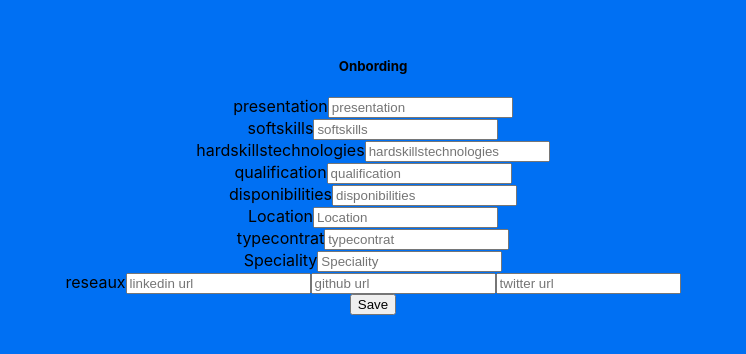
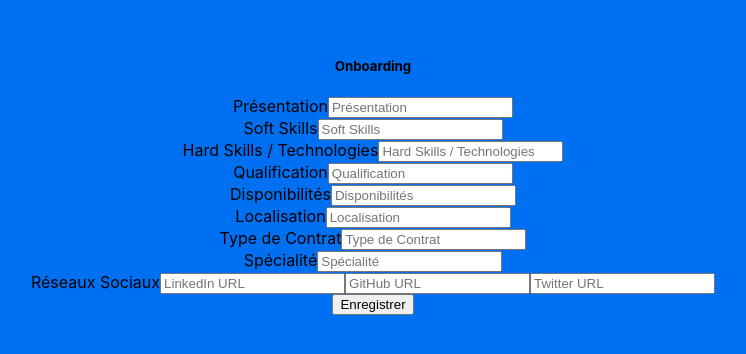
Before and after one commit to YasmineBounouar/give-a-chance-Frontend, a Next.js app: page /Onbording in a window 1280 px wide. Shown: the part 1565-1919 px from the top of the page, without its empty margins (267-1013 px from the left). Built offline with nearby package versions, Linux system fonts and the light colour scheme.

Commit message:
mise en place des commentaires

```diff
--- a/components/DevForm.js
+++ b/components/DevForm.js
@@ -1,9 +1,9 @@
 import React, { useState } from 'react'
 import styles from '../styles/DevForm.module.css'
 
-
 function DevForm() {
-    const [presentation, setPresentation] = useState('')
+    // Déclaration des états pour stocker les valeurs des champs du formulaire
+    const [presentation, setPresentation] = useState('');
     const [softskills, setSoftskills] = useState('');
     const [hardskillstechnologies, setHardskillstechnologies] = useState('');
     const [qualification, setQualification] = useState('');
@@ -16,105 +16,112 @@ function DevForm() {
     const [twitter, setTwitter] = useState('');
     const [error, setError] = useState(false);
 
+    // Fonction exécutée lors de la soumission du formulaire
     const handleSubmit = (e) => {
-        e.preventDefault();
-        console.log(e);
+        e.preventDefault(); // Empêche le rechargement de la page
 
+        // Vérification que tous les champs obligatoires sont remplis
         if (presentation === '' || softskills === '' || hardskillstechnologies === '' || qualification === '' || disponibilities === '' || typecontrat === '' || Location === '' || Speciality === '') {
             setError(true);
-            return
+            return;
         }
 
+        // Envoi des données au backend via une requête PUT
         fetch('http://localhost:3000/update/Dev/:id', {
             method: 'PUT',
             headers: {
                 'Content-Type': 'application/json'
             },
             body: JSON.stringify({
-                presentation: presentation,
-                softskills: softskills,
-                hardskillstechnologies: hardskillstechnologies,
-                qualification: qualification,
-                disponibilities: disponibilities,
-                typecontrat: typecontrat,
-                Location: Location,
-                Speciality: Speciality,
-                linkedin: linkedin,
-                github: github,
-                twitter: twitter
+                presentation,
+                softskills,
+                hardskillstechnologies,
+                qualification,
+                disponibilities,
+                typecontrat,
+                Location,
+                Speciality,
+                linkedin,
+                github,
+                twitter
             })
-
         })
         .then((response) => response.json())
         .then((data) => {
-                console.log(data.updatedProfil);
-
+            console.log(data.updatedProfil); // Affiche la réponse du serveur dans la console
         })
         .catch((error) => {
-                console.error('Error:', error);
-            })
+            console.error('Error:', error); // Capture les erreurs en cas de problème
+        });
+    }
 
-    }
     return (
-        <form className={styles.form}>
-            <h5>Onbording</h5>
+        <form className={styles.form}>  {/* Début du formulaire */}
+            <h5>Onboarding</h5>
 
-
-            <div className={styles.presentation} >
-                <label className={styles.text}>presentation</label>
-                <input className={styles.input} onChange={(e) => { setPresentation(e.target.value) }} value={presentation} type='text' name='presentation' placeholder='presentation' required></input>
+            {/* Champ de saisie pour la présentation */}
+            <div className={styles.presentation}>
+                <label className={styles.text}>Présentation</label>
+                <input className={styles.input} onChange={(e) => setPresentation(e.target.value)} value={presentation} type='text' name='presentation' placeholder='Présentation' required />
             </div>
 
+            {/* Champ de saisie pour les soft skills */}
             <div className={styles.softskills}>
-                <label className={styles.text2}>softskills</label>
-                <input className={styles.input2} onChange={(e) => { setSoftskills(e.target.value) }} value={softskills} type='text' name='softskills' placeholder='softskills' required></input>
+                <label className={styles.text2}>Soft Skills</label>
+                <input className={styles.input2} onChange={(e) => setSoftskills(e.target.value)} value={softskills} type='text' name='softskills' placeholder='Soft Skills' required />
             </div>
 
+            {/* Champ de saisie pour les hard skills et technologies */}
             <div className={styles.hardskillstechnologies}>
-                <label>hardskillstechnologies</label>
-                <input onChange={(e) => { setHardskillstechnologies(e.target.value) }} value={hardskillstechnologies} type='text' name='hardskillstechnologies' placeholder='hardskillstechnologies' required></input>
+                <label>Hard Skills / Technologies</label>
+                <input onChange={(e) => setHardskillstechnologies(e.target.value)} value={hardskillstechnologies} type='text' name='hardskillstechnologies' placeholder='Hard Skills / Technologies' required />
             </div>
 
+            {/* Champ de saisie pour la qualification */}
             <div className={styles.qualification}>
-                <label>qualification</label>
-                <input onChange={(e) => { setQualification(e.target.value) }} value={qualification} type='text' name='qualification' placeholder='qualification' required></input>
+                <label>Qualification</label>
+                <input onChange={(e) => setQualification(e.target.value)} value={qualification} type='text' name='qualification' placeholder='Qualification' required />
             </div>
 
+            {/* Champ de saisie pour les disponibilités */}
             <div className={styles.disponibilities}>
-                <label>disponibilities</label>
-                <input onChange={(e) => { setDisponibilities(e.target.value) }} value={disponibilities} type='text' name='disponibilities' placeholder='disponibilities' required></input>
+                <label>Disponibilités</label>
+                <input onChange={(e) => setDisponibilities(e.target.value)} value={disponibilities} type='text' name='disponibilities' placeholder='Disponibilités' required />
             </div>
 
+            {/* Champ de saisie pour la localisation */}
             <div className={styles.Location}>
-                <label>Location</label>
-                <input onChange={(e) => { setLocation(e.target.value) }} value={Location} type='text' name='location' placeholder='Location' required></input>
+                <label>Localisation</label>
+                <input onChange={(e) => setLocation(e.target.value)} value={Location} type='text' name='location' placeholder='Localisation' required />
             </div>
 
+            {/* Champ de saisie pour le type de contrat souhaité */}
             <div className={styles.typecontrat}>
-                <label>typecontrat</label>
-                <input onChange={(e) => { setTypecontrat(e.target.value) }} value={typecontrat} type='text' name='typecontrat' placeholder='typecontrat' required></input>
+                <label>Type de Contrat</label>
+                <input onChange={(e) => setTypecontrat(e.target.value)} value={typecontrat} type='text' name='typecontrat' placeholder='Type de Contrat' required />
             </div>
 
+            {/* Champ de saisie pour la spécialité */}
             <div className={styles.Speciality}>
-                <label>Speciality</label>
-                <input onChange={(e) => { setSpeciality(e.target.value) }} value={Speciality} type='text' name='speciality' placeholder='Speciality' required></input>
+                <label>Spécialité</label>
+                <input onChange={(e) => setSpeciality(e.target.value)} value={Speciality} type='text' name='speciality' placeholder='Spécialité' required />
             </div>
 
+            {/* Champs pour les liens vers les réseaux sociaux */}
             <div className={styles.reseaux}>
-                <label>reseaux</label>
-
-                <input onChange={(e) => { setLinkedin(e.target.value) }} value={linkedin} type='text' name='linkedin' placeholder='linkedin url' required></input>
-                <input onChange={(e) => { setGithub(e.target.value) }} value={github} type='text' name='github' placeholder='github url' required></input>
-                <input onChange={(e) => { setTwitter(e.target.value) }} value={twitter} type='text' name='twitter' placeholder='twitter url' required></input>
+                <label>Réseaux Sociaux</label>
+                <input onChange={(e) => setLinkedin(e.target.value)} value={linkedin} type='text' name='linkedin' placeholder='LinkedIn URL' />
+                <input onChange={(e) => setGithub(e.target.value)} value={github} type='text' name='github' placeholder='GitHub URL' />
+                <input onChange={(e) => setTwitter(e.target.value)} value={twitter} type='text' name='twitter' placeholder='Twitter URL' />
             </div>
 
+            {/* Message d'erreur si un champ est manquant */}
             {error && <p style={{ color: 'red' }}>Veuillez remplir tous les champs</p>}
-            <button onClick={(e) => { handleSubmit(e) }} type='Save'>Save</button>
 
+            {/* Bouton de soumission du formulaire */}
+            <button onClick={(e) => handleSubmit(e)} type='button'>Enregistrer</button>
         </form>
-
-
     )
 }
 
-export default DevForm
+export default DevForm;
```
Also changed, not shown: components/Faq.js (+25 -10 lines), components/FaqElement.js (deleted, +0 -20 lines), components/Signup.js (+43 -66 lines), components/Singin.js (+34 -40 lines), pages/connexion.js (+11 -8 lines). Lines whose indentation alone changed are shown as unchanged.
